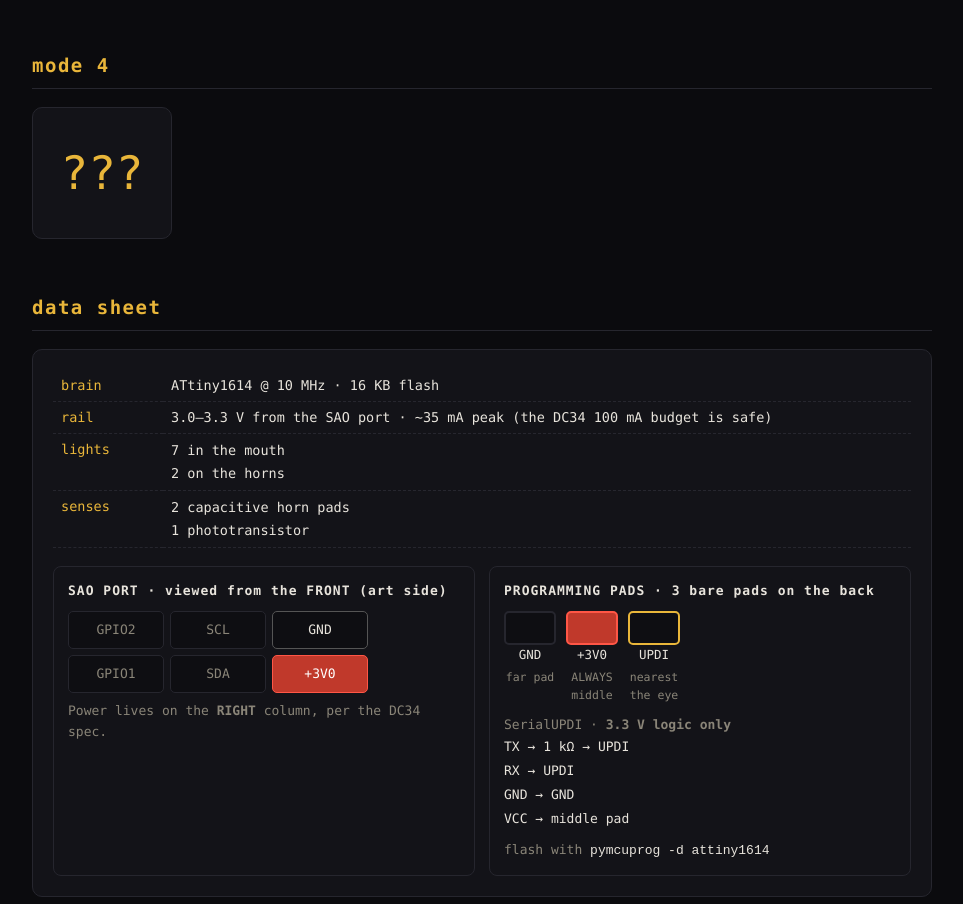
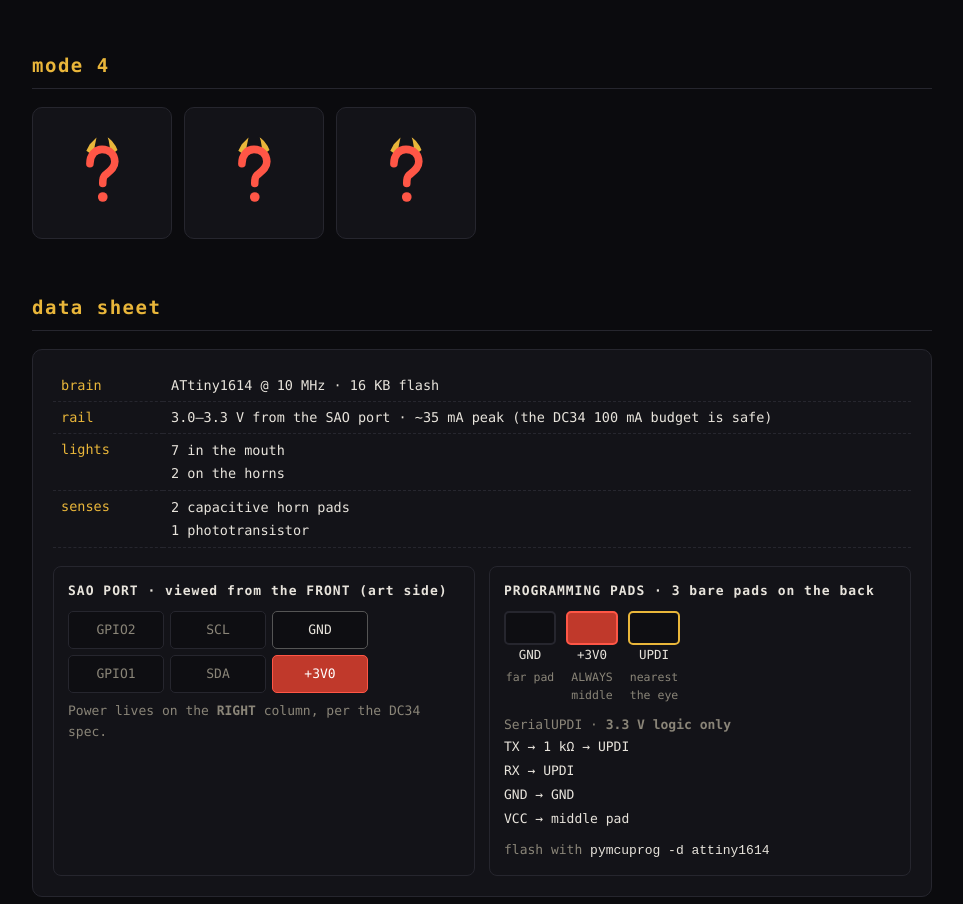
Before and after one commit to evilpacket/evilpacket.github.io, a plain HTML site: page DC34/index.html in a window 1280 px wide. Shown: the part 1522-2426 px from the top of the page, without its empty margins (158-1121 px from the left). Drawn offline with Linux system fonts and the light colour scheme.

Commit message:
deploy: evilpacket/blog.evilpacket.net@ea3a7070f8c22e4d2333eee4427e9ca9b5bbce6e

```diff
--- a/DC34/index.html
+++ b/DC34/index.html
@@ -39,8 +39,8 @@ h2 small{color:var(--dim);font-size:13px;letter-spacing:0;float:right;margin-top
 .pat svg{width:82px;margin-bottom:6px}
 .pat i{font-style:normal;font-size:12.5px;color:var(--dim);display:block}
 .pat i b{color:var(--ink);font-weight:normal}
-.pat.q{display:flex;align-items:center;justify-content:center;
-  min-height:132px;font-size:46px;color:var(--gold)}
+.pat.q{display:flex;align-items:center;justify-content:center;min-height:132px}
+.pat.q svg{width:62px;margin:0}
 .note{font-size:13px;color:var(--dim);margin:12px 2px 0}
 .note em{color:var(--gold);font-style:normal}
 /* ---- datasheet ---- */
@@ -114,9 +114,7 @@ footer{text-align:center;color:var(--dim);font-size:12.5px;margin-top:70px}
 <div class="pats" id="m3"></div>
 
 <h2>mode 4</h2>
-<div class="pats">
-  <div class="pat q">???</div>
-</div>
+<div class="pats" id="m4"></div>
 
 <h2>data sheet</h2>
 <div class="sheet">
@@ -286,6 +284,18 @@ function addPattern(hostId,def,n){
 addPattern('m1',PATTERNS.m1);
 addPattern('m2',PATTERNS.m2);
 addPattern('m3',PATTERNS.m3);
+
+/* mode 4: three horned question marks — the badge's own horn geometry */
+for(let i=0;i<3;i++){
+  const card=document.createElement('div');card.className='pat q';
+  const s=el('svg',{viewBox:'0 0 41 56'});
+  s.appendChild(el('path',{d:path(GEO.hornL),fill:'#e9b63a',transform:'translate(7.43,1.5) scale(1.35)'}));
+  s.appendChild(el('path',{d:path(GEO.hornR),fill:'#e9b63a',transform:'translate(-21.64,1.1) scale(1.35)'}));
+  s.appendChild(el('path',{d:'M12.5 21C12.5 15 16 11.5 20.5 11.5 25.5 11.5 29 15 29 19.5 29 24 25.5 26 22.5 28.5 21.2 29.7 21 31 21 34',
+    fill:'none',stroke:'#ff5646','stroke-width':'5','stroke-linecap':'round','stroke-linejoin':'round'}));
+  s.appendChild(el('circle',{cx:'21',cy:'43',r:'3.2',fill:'#ff5646'}));
+  card.appendChild(s);document.getElementById('m4').appendChild(card);
+}
 buildBadge(document.getElementById('g-tap'),'tap');
 buildBadge(document.getElementById('g-hold'),'hold');
 
```
